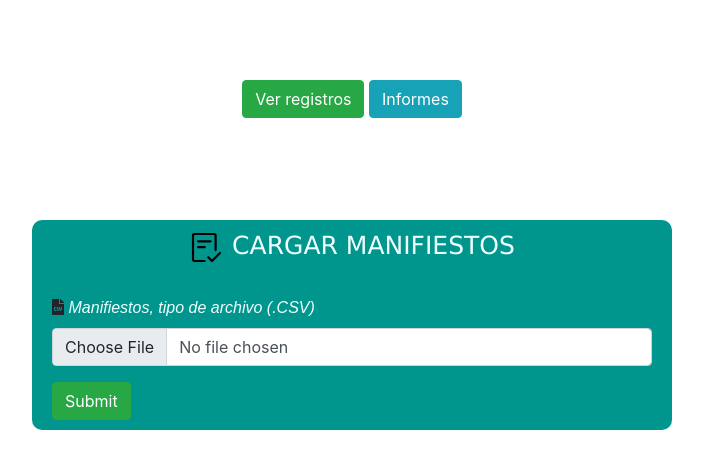
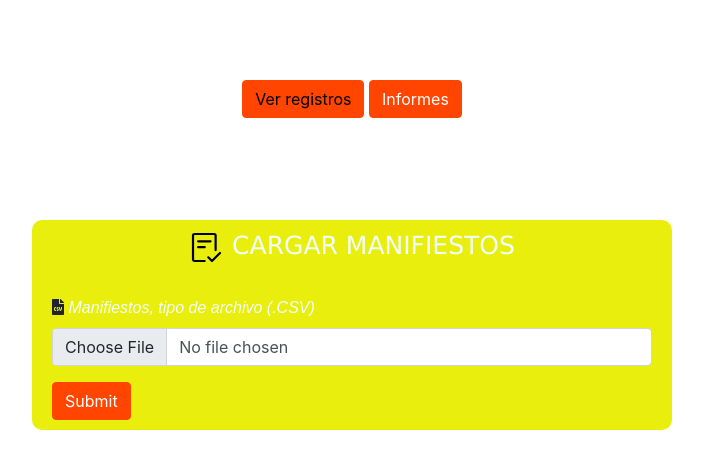
Before and after one commit to victormendez19/Sistema-de-Manifiestos-SISMAN-, a PHP site: page / in a window 1280 px wide. Shown: the top 469 px of the page, without its empty margins (288-991 px from the left). Run offline with PHP 8.4, Linux system fonts and the light colour scheme; some libraries are stand-ins or nearby versions.

Commit message:
Se añade historia de usuario 1 cambiar colores

```diff
--- a/form.css
+++ b/form.css
@@ -2,7 +2,7 @@
     height: auto;
     width: 50%;
     margin: auto;
-    background-color: #00968e;
+    background-color: #eaee0c;
     padding-bottom: 10px;
     padding-left: 20px;
     padding-right: 20px;
--- a/header.php
+++ b/header.php
@@ -34,8 +34,8 @@
                 <div class="row">
                     <div class="navbar-header">
                         <div class="col-12">
-                            <a class="btn btn-success rounded-bottom rounded-top" href="tabla.php">Ver registros</a>
-                            <a class="btn btn-info rounded-bottom rounded-top" href="graficos.php">Informes</a>
+                        <a style="background-color: orangered; border-color:orangered; color:black" class="btn btn-success rounded-bottom rounded-top" href="tabla.php">Ver registros</a>
+                        <a style="background-color: orangered; border-color:orangered" class="btn btn-info rounded-bottom rounded-top" href="graficos.php">Informes</a>
                         </div>
                     </div>
                 </div>
--- a/index.php
+++ b/index.php
@@ -126,7 +126,7 @@ include 'header.php';
         <input name='file' class="form-control" type="file" id="formFile">
       </div>
 
-      <input type="submit" class="btn btn-success" name="enviar">
+      <input style="background-color: orangered; border-color:orangered" type="submit" class="btn btn-success" name="enviar">
    </form>
 </div>
 
```
Also changed, not shown: 1 other file.
